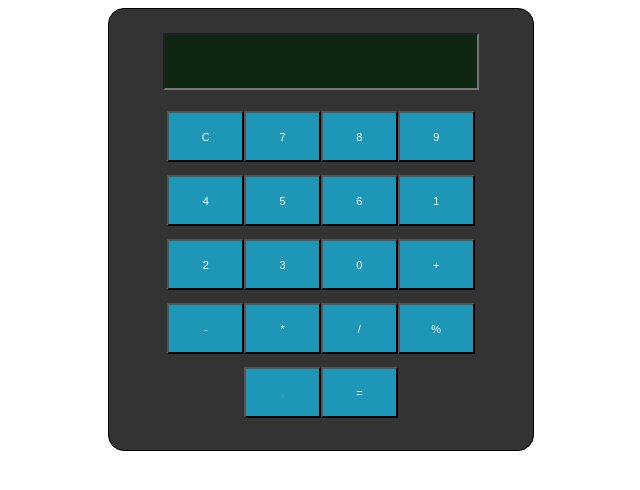
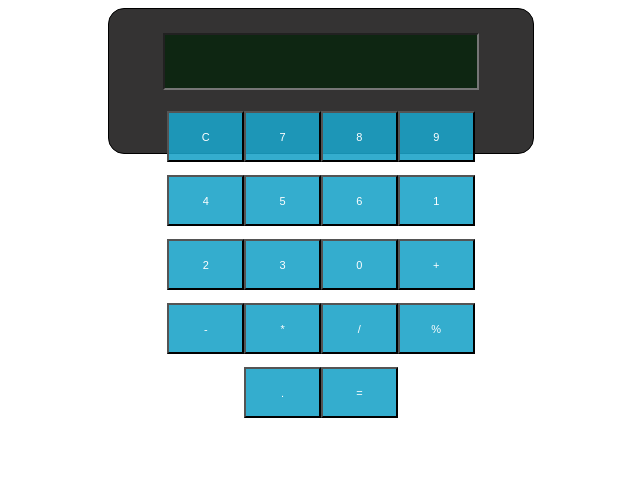
Before and after one commit to Tushalhansola124/Calculator2, a React (Vite) app: page / in a window 1280 px wide. Shown: the top 490 px of the page, without its empty margins (319-959 px from the left). Built offline with nearby package versions, Linux system fonts and the light colour scheme.

Commit message:
Update App.css

```diff
--- a/src/App.css
+++ b/src/App.css
@@ -4,6 +4,7 @@
  border-radius:2vh;
   padding: 3vh 2.5vh;
   background-color: rgba(17, 16, 16, 0.851);
+  height:12vh;
 }
 .input{
   width:24vw;
```
